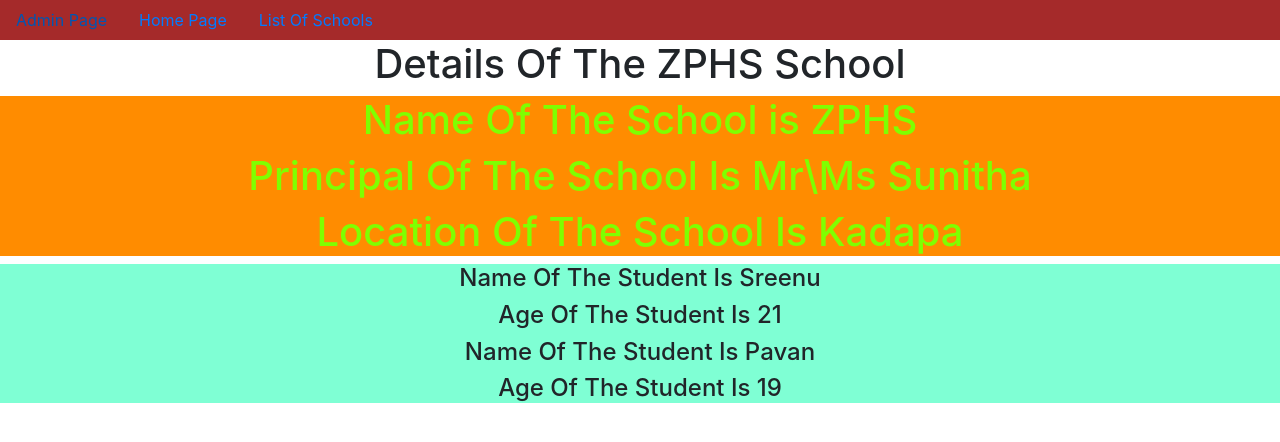
After one commit to Sreenu417/CBV_L_D_C_UP_DEL, a Django app: page /1/ in a window 1280 px wide. The commit adds this page. Shown: the top 442 px of the page. Run offline with Django 4.2, Linux system fonts and the light colour scheme; data comes from the database, SQL or seed files in the repository.

Commit message:
first commit

```diff
--- a/Specialproject37/urls.py
+++ b/Specialproject37/urls.py
@@ -14,11 +14,12 @@ Including another URLconf
     2. Add a URL to urlpatterns:  path('blog/', include('blog.urls'))
 """
 from django.contrib import admin
-from django.urls import path
+from django.urls import path,re_path
 from app.views import *
 
 urlpatterns = [
     path("admin/", admin.site.urls),
     path('home/',home.as_view(),name='home'),
     path('SchoolList/',SchoolList.as_view(),name='SchoolList'),
+    re_path('(?P<pk>\d+)/',SchoolDetail.as_view(),name='SchoolDetail'),
 ]
--- a/app/models.py
+++ b/app/models.py
@@ -1,5 +1,6 @@
 from django.db import models
 
+from django.urls import reverse
 # Create your models here.
 
 
@@ -14,6 +15,9 @@ class School(models.Model):
     def __str__(self):
         return self.name
 
+    def get_absolute_url(self):
+        return reverse('SchoolDetail',kwargs={'pk':self.pk})
+
 
 class Student(models.Model):
     school=models.ForeignKey(School,on_delete=models.CASCADE,related_name='students')
--- a/app/views.py
+++ b/app/views.py
@@ -3,7 +3,7 @@ from django.shortcuts import render
 # Create your views here.
 from app.models import *
 
-from django.views.generic import TemplateView,ListView
+from django.views.generic import TemplateView,ListView,DetailView
 
 
 class home(TemplateView):
@@ -14,3 +14,9 @@ class home(TemplateView):
 class SchoolList(ListView):
     model=School
     context_object_name='schools'
+
+
+
+class SchoolDetail(DetailView):
+    model=School
+    context_object_name='sclobject'
--- /dev/null
+++ b/templates/app/School_detail.html
@@ -0,0 +1,37 @@
+{% extends 'app/dummy.html' %}
+
+{% block title %}
+<title>Detail Page</title>
+{% endblock %}
+
+
+
+{% block body_block %}
+
+   <h1 class="A">Details Of The {{sclobject.name}} School</h1>
+
+        <div style="background-color: darkorange;">
+
+                <div style="color: chartreuse;">
+                        <h1>Name Of The School is {{sclobject.name}}</h1>
+                        <h1> Principal Of The School Is Mr\Ms  {{sclobject.principal}}</h1>
+                        <h1> Location Of The School Is  {{sclobject.location}}</h1>
+                </div>
+        </div>
+
+
+
+
+
+<div style="background-color: aquamarine;">
+        {% for i in sclobject.students.all %}
+            <h4> Name Of The Student Is {{i.student_name}}</h4>
+            <h4> Age Of The Student Is  {{i.student_age}}</h4>
+
+        {% endfor %}
+
+</div>
+
+
+
+{% endblock %}
--- a/templates/app/dummy.html
+++ b/templates/app/dummy.html
@@ -13,7 +13,7 @@
   </head>
   <body>
     <center>
-    <nav class="nav" style="background-color: yellowgreen;">
+    <nav class="nav" style="background-color: brown;">
         <a href="{% url 'admin:index' %}" class="nav-link">Admin Page</a>
 
         <a href="{% url 'home' %}" class="nav-link">Home Page</a>
```
Also changed, not shown: templates/app/School_list.html (+1 -7 lines).
